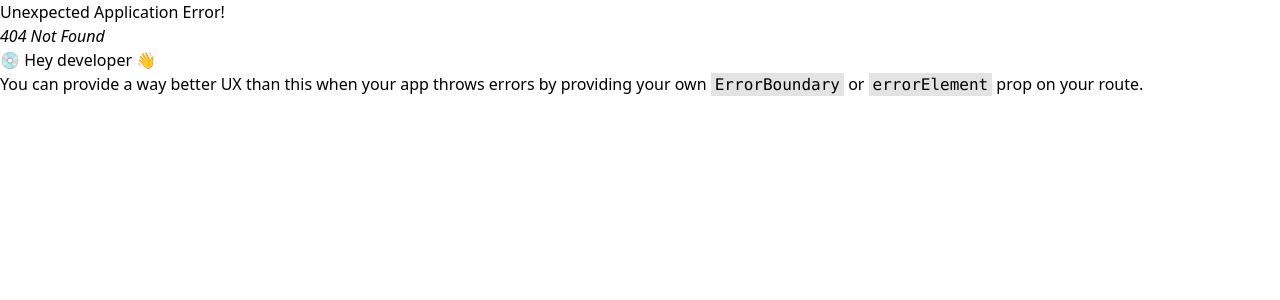
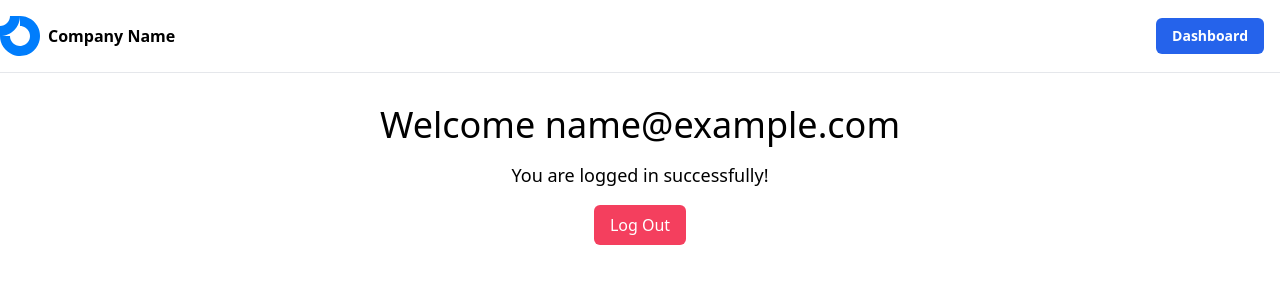
Before and after one commit to indranildeveloper/accessible-app, a React app: page /dashboard in a window 1280 px wide. Before the commit this address had no page. Shown: the top 300 px of the page. Built offline with nearby package versions, Linux system fonts and the light colour scheme; sample sign-in values are in the browser's storage; the HTML template or start-up script is replaced by a standard one.

Commit message:
User logout and made the ui custom for user

```diff
--- a/src/components/Navbar.jsx
+++ b/src/components/Navbar.jsx
@@ -1,7 +1,31 @@
+import { useContext } from "react";
 import { NavLink } from "react-router-dom";
-import { NAV_ITEMS } from "../config";
+import { UserContext } from "../context/UserContext";
 
 const Navbar = () => {
+  const { user } = useContext(UserContext);
+
+  const NAV_ITEMS = user.email
+    ? [
+        {
+          id: 1,
+          title: "Dashboard",
+          link: "/dashboard",
+        },
+      ]
+    : [
+        {
+          id: 1,
+          title: "Log In",
+          link: "/login",
+        },
+        {
+          id: 2,
+          title: "Register",
+          link: "/register",
+        },
+      ];
+
   return (
     <nav className="flex container mx-auto justify-between items-center border-b py-4">
       <div className="flex justify-center items-center gap-2">
@@ -15,10 +39,10 @@ const Navbar = () => {
             key={item.id}
             to={item.link}
             className={({ isActive }) =>
-              `text-sm font-semibold px-4 py-2 rounded-md hover:bg-gray-200 transition-all duration-300 ${
+              `text-sm font-semibold px-4 py-2 rounded-md  transition-all duration-300 ${
                 isActive
                   ? "bg-blue-600 text-white hover:bg-blue-500"
-                  : "bg-gray-100"
+                  : "bg-gray-100 hover:bg-gray-200"
               }`
             }
           >
--- a/src/config/index.js
+++ /dev/null
@@ -1,17 +0,0 @@
-export const NAV_ITEMS = [
-  {
-    id: 1,
-    title: "Dashboard",
-    link: "/",
-  },
-  {
-    id: 2,
-    title: "Log In",
-    link: "/login",
-  },
-  {
-    id: 3,
-    title: "Register",
-    link: "/register",
-  },
-];
--- a/src/context/UserContextProvider.jsx
+++ b/src/context/UserContextProvider.jsx
@@ -1,18 +1,29 @@
-import { useState } from "react";
+import { useEffect, useState } from "react";
 import { UserContext } from "./UserContext";
 
 const UserContextProvider = ({ children }) => {
   const [user, setUser] = useState({});
 
+  useEffect(() => {
+    const initialUser = JSON.parse(localStorage.getItem("user")) ?? {};
+    setUser(initialUser);
+  }, []);
+
   const setUserToLocalStorage = (userData) => {
-    console.log(userData);
-    if (Object.keys(user).length === 0) return;
+    if (!userData) return;
 
     localStorage.setItem("user", JSON.stringify(userData));
   };
 
+  const handleLogout = () => {
+    setUser({});
+    localStorage.setItem("user", "{}");
+  };
+
   return (
-    <UserContext.Provider value={{ user, setUser, setUserToLocalStorage }}>
+    <UserContext.Provider
+      value={{ user, setUser, setUserToLocalStorage, handleLogout }}
+    >
       {children}
     </UserContext.Provider>
   );
--- a/src/pages/Dashboard.jsx
+++ b/src/pages/Dashboard.jsx
@@ -1,15 +1,27 @@
+import { useContext } from "react";
 import { Helmet } from "react-helmet-async";
+import { UserContext } from "../context/UserContext";
 
 const Dashboard = () => {
+  const { user, handleLogout } = useContext(UserContext);
+
   return (
     <>
       <Helmet>
         <title>Dashboard Page</title>
       </Helmet>
-      <div className="mt-8">
-        <h1 className="text-4xl text-center">Welcome User</h1>
-        <p className="text-center mt-4">You are logged in successfully!</p>
-        {/* TODO: Logout */}
+      <div className="mt-8 flex flex-col gap-888">
+        <h1 className="text-4xl text-center">Welcome {user.email}</h1>
+        <p className="text-center text-lg mt-4">
+          You are logged in successfully!
+        </p>
+        <button
+          type="button"
+          onClick={handleLogout}
+          className="bg-rose-500 text-white w-fit mx-auto mt-4 px-4 py-2 rounded-md hover:bg-rose-400 transition-all"
+        >
+          Log Out
+        </button>
       </div>
     </>
   );
--- /dev/null
+++ b/src/pages/HomePage.jsx
@@ -0,0 +1,9 @@
+const HomePage = () => {
+  return (
+    <div>
+      <h1 className="text-4xl">Home Page</h1>
+    </div>
+  );
+};
+
+export default HomePage;
--- a/src/pages/Login.jsx
+++ b/src/pages/Login.jsx
@@ -1,18 +1,21 @@
 import { useContext, useState } from "react";
+import { Link, useNavigate } from "react-router-dom";
 import { Helmet } from "react-helmet-async";
-import { Link } from "react-router-dom";
 import { UserContext } from "../context/UserContext";
 
 const Login = () => {
   const [email, setEmail] = useState("");
   const [password, setPassword] = useState("");
 
+  const navigate = useNavigate();
+
   const { setUser, setUserToLocalStorage } = useContext(UserContext);
 
   const handleSubmit = (e) => {
     e.preventDefault();
     setUser({ email, password });
-    setUserToLocalStorage({ email, password });
+    setUserToLocalStorage({ name: email, email, password });
+    navigate("/dashboard");
   };
 
   return (
@@ -32,6 +35,7 @@ const Login = () => {
               className="border mt-1 p-2 rounded-md outline-blue-600"
               value={email}
               onChange={(e) => setEmail(e.target.value)}
+              required
             />
           </div>
           <div className="flex flex-col">
@@ -42,6 +46,7 @@ const Login = () => {
               className="border mt-1 p-2 rounded-md outline-blue-600"
               value={password}
               onChange={(e) => setPassword(e.target.value)}
+              required
             />
           </div>
           <button
--- a/src/pages/Register.jsx
+++ b/src/pages/Register.jsx
@@ -1,5 +1,5 @@
 import { useState, useContext } from "react";
-import { Link } from "react-router-dom";
+import { Link, useNavigate } from "react-router-dom";
 import { Helmet } from "react-helmet-async";
 import { UserContext } from "../context/UserContext";
 
@@ -8,12 +8,15 @@ const Register = () => {
   const [email, setEmail] = useState("");
   const [password, setPassword] = useState("");
 
+  const navigate = useNavigate();
+
   const { setUser, setUserToLocalStorage } = useContext(UserContext);
 
   const handleSubmit = (e) => {
     e.preventDefault();
     setUser({ name, email, password });
     setUserToLocalStorage({ name, email, password });
+    navigate("/dashboard");
   };
 
   return (
@@ -32,6 +35,7 @@ const Register = () => {
               className="border mt-1 p-2 rounded-md outline-blue-600"
               value={name}
               onChange={(e) => setName(e.target.value)}
+              required
             />
           </div>
           <div className="flex flex-col">
@@ -42,6 +46,7 @@ const Register = () => {
               className="border mt-1 p-2 rounded-md outline-blue-600"
               value={email}
               onChange={(e) => setEmail(e.target.value)}
+              required
             />
           </div>
           <div className="flex flex-col">
@@ -52,6 +57,7 @@ const Register = () => {
               className="border mt-1 p-2 rounded-md outline-blue-600"
               value={password}
               onChange={(e) => setPassword(e.target.value)}
+              required
             />
           </div>
           <button
--- /dev/null
+++ b/src/router/ProtectedRoute.jsx
@@ -0,0 +1,15 @@
+import { useContext } from "react";
+import { Outlet, Navigate } from "react-router-dom";
+import { UserContext } from "../context/UserContext";
+
+const ProtectedRoute = () => {
+  const { user } = useContext(UserContext);
+  const localStorageUser = JSON.parse(localStorage.getItem("user")) ?? {};
+
+  const userInfo =
+    Object.keys(user).length > 0 || Object.keys(localStorageUser).length > 0;
+
+  return userInfo ? <Outlet /> : <Navigate to="/login" replace />;
+};
+
+export default ProtectedRoute;
--- a/src/router/router.jsx
+++ b/src/router/router.jsx
@@ -7,13 +7,18 @@ import App from "../App";
 import Dashboard from "../pages/Dashboard";
 import Login from "../pages/Login";
 import Register from "../pages/Register";
+import ProtectedRoute from "./ProtectedRoute";
+import HomePage from "../pages/HomePage";
 
 export const router = createBrowserRouter(
   createRoutesFromElements(
     <Route path="/" element={<App />}>
-      <Route index path="/" element={<Dashboard />} />
+      <Route index path="/" element={<HomePage />} />
       <Route path="/login" element={<Login />} />
       <Route path="/register" element={<Register />} />
+      <Route path="" element={<ProtectedRoute />}>
+        <Route path="/dashboard" element={<Dashboard />} />
+      </Route>
     </Route>
   )
 );
```
